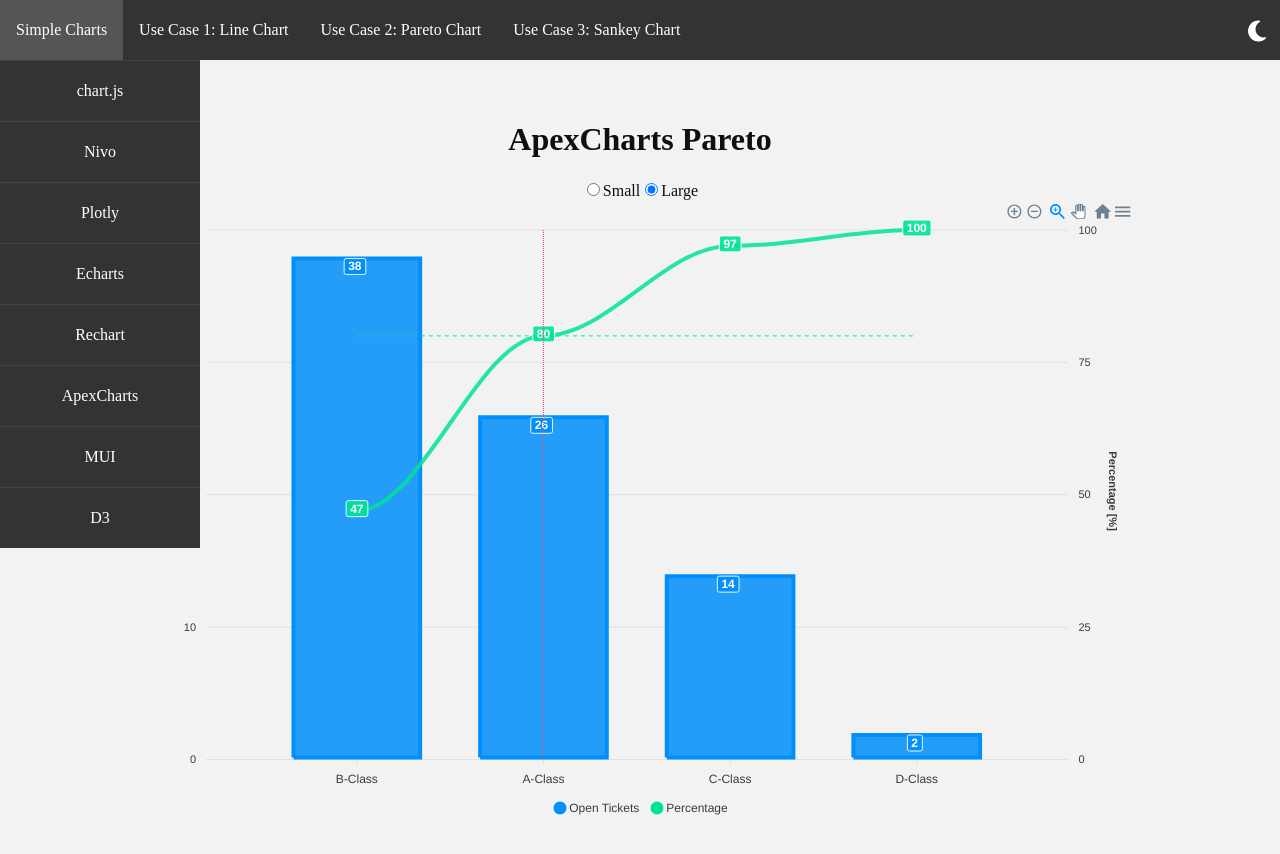
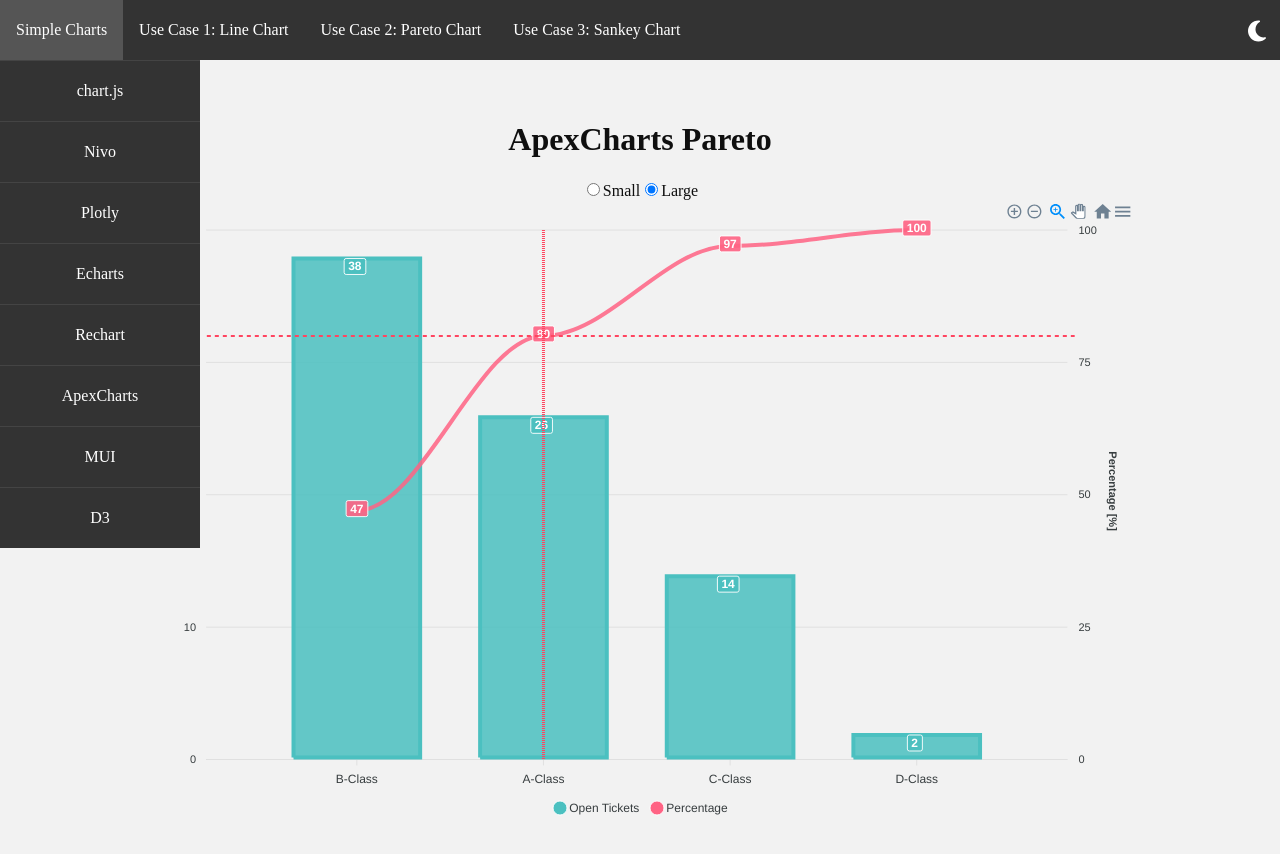
Before and after one commit to Deaniebean/data-viz-libraries, a React (Vite) app: page /apexcharts/pareto in a window 1280 px wide. Shown: the top 854 px of the page. Built offline with nearby package versions, Linux system fonts and the light colour scheme; what chartjs-chart-sankey would draw is missing.

Commit message:
just missing number count on bars echart

```diff
--- a/src/charts/paretoChart/ApexPareto.tsx
+++ b/src/charts/paretoChart/ApexPareto.tsx
@@ -62,6 +62,7 @@ export const ApexPareto = () => {
         {
           x: categories[index80],
           borderColor: '#FF4560',
+          borderWidth: 3,
           label: {
             borderColor: '#FF4560',
             style: {
@@ -75,15 +76,17 @@ export const ApexPareto = () => {
         {
           y: 80,
           yAxisIndex: 1,
-          borderColor: '#00E396',
+          borderColor: '#FF4560',
           strokeDashArray: 4,
+          offsetX: -150,
+          borderWidth: 2,
+          width: '155%',
           label: {
             borderColor: '#00E396',
             style: {
               color: '#fff',
               background: '#00E396',
             },
-
           }
         }
       ]
@@ -92,13 +95,15 @@ export const ApexPareto = () => {
   const series = [
     {
       name: 'Open Tickets',
-      type: 'column',
+      type: 'bar',
       data: openIssuesCountSorted,
+      color: '#4BC0C0',
     },
     {
       name: 'Percentage',
       type: 'line',
-      data: cumulativePercentage
+      data: cumulativePercentage,
+      color: '#FF6384'
     }
   ];
 
--- a/src/charts/paretoChart/ChartjsPareto.tsx
+++ b/src/charts/paretoChart/ChartjsPareto.tsx
@@ -64,24 +64,25 @@ export const ChartjsPareto = () => {
   const data = {
     labels: sortedCategories,
     datasets: [
-      {
-        type: 'bar' as const,
-        label: 'Open Tickets',
-        data: openIssuesCountSorted,
-        backgroundColor: 'rgba(75, 192, 192, 0.2)',
-        borderColor: 'rgba(75, 192, 192, 1)',
-        borderWidth: 1,
-      },
+
       {
         type: 'line' as const,
         label: 'Percentage',
         data: cumulativePercentage,
-        backgroundColor: 'rgba(255, 99, 132, 0.2)',
+        backgroundColor: 'rgba(255, 99, 132, 1)',
         borderColor: 'rgba(255, 99, 132, 1)',
         borderWidth: 2,
         pointRadius: 3,
         fill: false,
         yAxisID: 'y2',
+      },
+      {
+        type: 'bar' as const,
+        label: 'Open Tickets',
+        data: openIssuesCountSorted,
+        backgroundColor: 'rgba(75, 192, 192, 0.5)',
+        borderColor: 'rgba(75, 192, 192, 1)',
+        borderWidth: 1,
       },
     ],
   };
@@ -108,6 +109,11 @@ export const ChartjsPareto = () => {
           display: false,
         },
       },
+      x: {
+        grid: {
+            display: false
+        }
+    }
     },
     plugins: {
       annotation: {
--- a/src/charts/paretoChart/EchartsPareto.tsx
+++ b/src/charts/paretoChart/EchartsPareto.tsx
@@ -14,7 +14,7 @@ export const EchartsPareto = () => {
         (data) => data.group === category && data.status !== 4
       ).length
   );
-  openIssuesCount.sort((a,b) => b-a)
+  openIssuesCount.sort((a, b) => b - a);
 
   // Calculate cumulative percentage for the line graph
   const totalOpenIssues = openIssuesCount.reduce((acc, count) => acc + count, 0);
@@ -29,14 +29,14 @@ export const EchartsPareto = () => {
   console.log('Index where cumulative percentage reaches or exceeds 80%:', index80);
 
   const options = {
-    title: {
-      text: 'Pareto Chart',
-    },
     tooltip: {
       trigger: 'axis',
       axisPointer: {
         type: 'cross',
       },
+    },
+    legend: {
+      top: 'bottom',
     },
     xAxis: {
       type: 'category',
@@ -52,6 +52,9 @@ export const EchartsPareto = () => {
         name: 'Percentage [%]',
         max: 100,
         position: 'right',
+        splitLine: {
+          show: false,
+        },
       },
     ],
     series: [
@@ -62,6 +65,28 @@ export const EchartsPareto = () => {
         yAxisIndex: 0,
         itemStyle: {
           color: 'rgba(75, 192, 192, 0.8)',
+        },
+        label: {
+          show: true,
+          position: 'top',
+          formatter: '{c}', // '{c}' represents the data value
+          color: '#000000', // Customize the label color if needed
+        },
+        markLine: {
+          symbol: 'none',
+          data: [
+            {
+              xAxis: categories[index80],
+              lineStyle: {
+                color: '#FF4560',
+                width: 2,
+                type: 'dashed',
+              },
+            },
+          ],
+          label: {
+            show: false,
+          },
         },
       },
       {
@@ -75,25 +100,25 @@ export const EchartsPareto = () => {
         lineStyle: {
           width: 2,
         },
-      },
-    ],
         markLine: {
+          symbol: 'none',
           data: [
             {
-          xAxis: index80 + 0.5,
+              yAxis: 80,
+              yAxisIndex: 1,
               lineStyle: {
                 color: '#FF4560',
                 width: 2,
-          },
-          label: {
-            show: true,
-            position: 'end',
-            formatter: '80% Threshold',
-            color: '#FF4560',
+                type: 'dashed',
               },
             },
           ],
+          label: {
+            show: false,
           },
+        },
+      },
+    ],
   };
 
   return (
```
Lines whose indentation alone changed are shown as unchanged.
